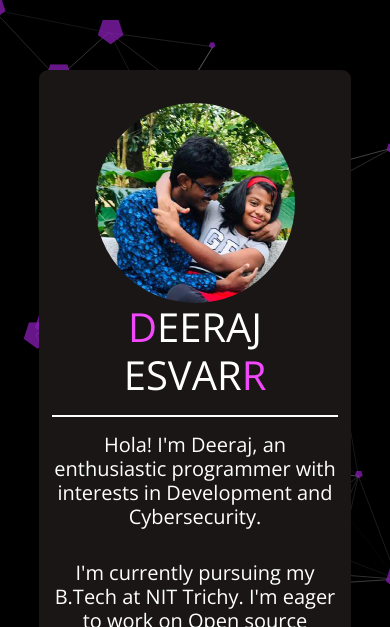
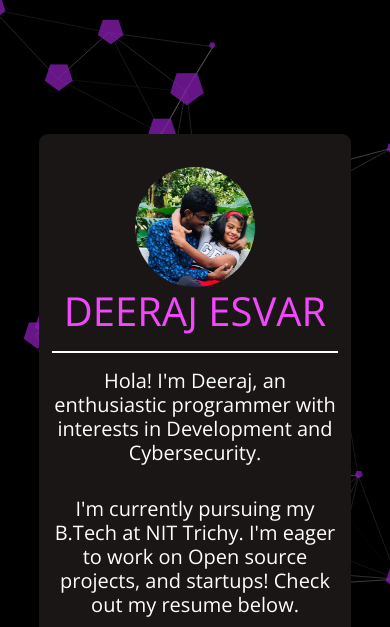
Before and after one commit to DeerajTheepshi/DeerajTheepshi.github.io, a plain HTML site: page index.html in a window 390 px wide. Shown: the top 627 px of the page. Drawn offline with nearby package versions, Linux system fonts and the light colour scheme; a script that the page names is missing.

Commit message:
[add] md query

```diff
--- a/index.css
+++ b/index.css
@@ -42,6 +42,7 @@ hr {
     display: block;
     margin-left: auto;
     margin-right: auto;
+    font-weight: bold;
     color: #F148FB;
 }
 
@@ -90,4 +91,16 @@ canvas{
     #main-card{
         width: 80%;
     }
+
+    #profile-image{
+        width: 120px;
+        height: 120px;
+    }
+
+    #name{
+        font-size: 28px;
+    }
+
+
+
 }
--- a/index.html
+++ b/index.html
@@ -19,7 +19,7 @@
         </div>
 
         <div id="name"><h1>
-            <span>D</span><span>EERAJ ESVAR</span><span>R</span>
+            DEERAJ ESVAR
         </h1></div>
 
         <hr>
```
